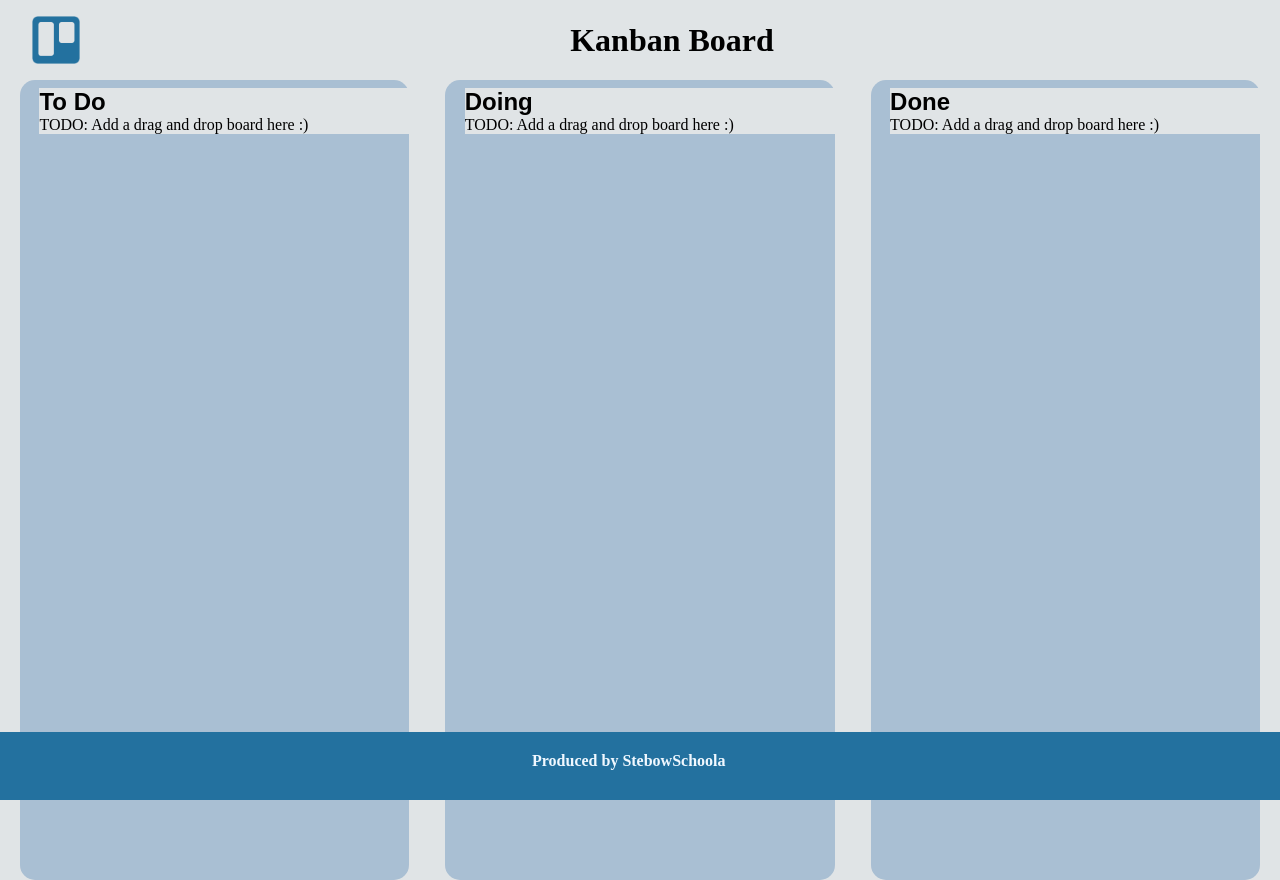
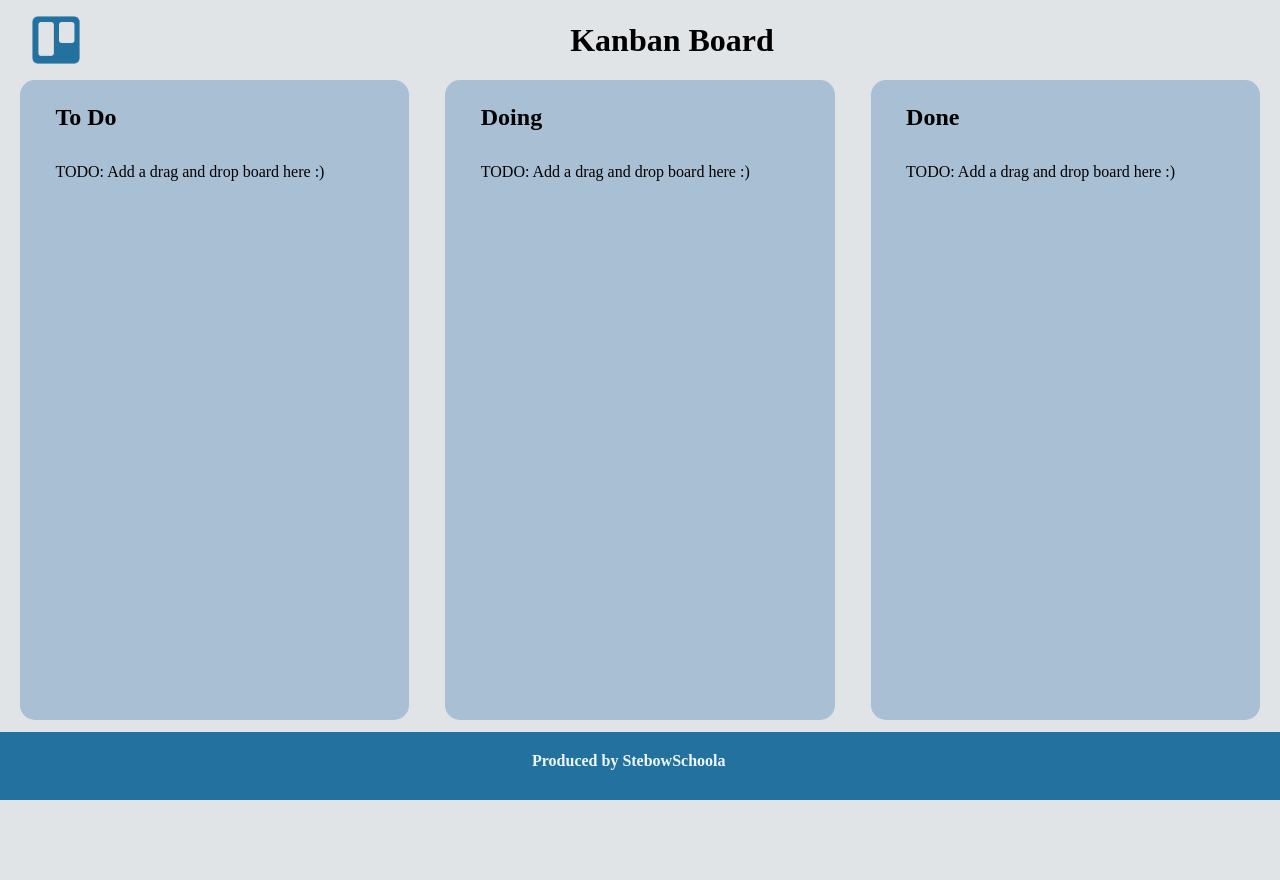
Before and after one commit to bschoola/kanban-board, an Angular app in the folder front/kanban-board/: page / in a window 1280 px wide. After the commit the page ends 800 px from the top, so only its background shows below. Built offline with nearby package versions, Linux system fonts and the light colour scheme.

Commit message:
feature: Workspace

```diff
--- a/front/kanban-board/src/app/app.component.html
+++ b/front/kanban-board/src/app/app.component.html
@@ -1,7 +1,5 @@
-<main>
-    <app-header />
+<app-header />
 
-    <app-board />
+<app-board />
 
-    <app-footer />
-</main>
+<app-footer />
--- a/front/kanban-board/src/app/card/card.component.html
+++ /dev/null
@@ -1 +0,0 @@
-<p>card works!</p>
--- a/front/kanban-board/src/app/header/header.component.css
+++ b/front/kanban-board/src/app/header/header.component.css
@@ -17,7 +17,6 @@
 
 .header-title {
     flex-grow: 1;
-    font-size: 2.0rem;
     text-align: center;
     margin: 0 auto;
     background-color: rgb(224, 228, 230);
--- a/front/kanban-board/src/app/workspace/workspace.component.css
+++ b/front/kanban-board/src/app/workspace/workspace.component.css
@@ -1,17 +1,21 @@
 main {
     background-color: #A9BFD3;
     width: 100%;
-    height: 100vh; /* Full height of the viewport */
-    display: flex; /* Use flexbox for layout */
-    flex-direction: column; /* Stack children vertically */
-    border-radius: 15px; /* Add rounded corners */
+    height: 80vh;
+    display: flex;
+    flex-direction: column;
+    border-radius: 15px;
 }
 
 .workspace {
     margin-left: 5%;
     margin-top: 2%;
+    margin-right: 2%;
+    background-color: #A9BFD3;
+    border-radius: 15px;
 }
 
-h2 {
-    font-family: Arial, sans-serif;
+h2, p {
+    padding: 1rem;
+    background-color: #A9BFD3;
 }
```
